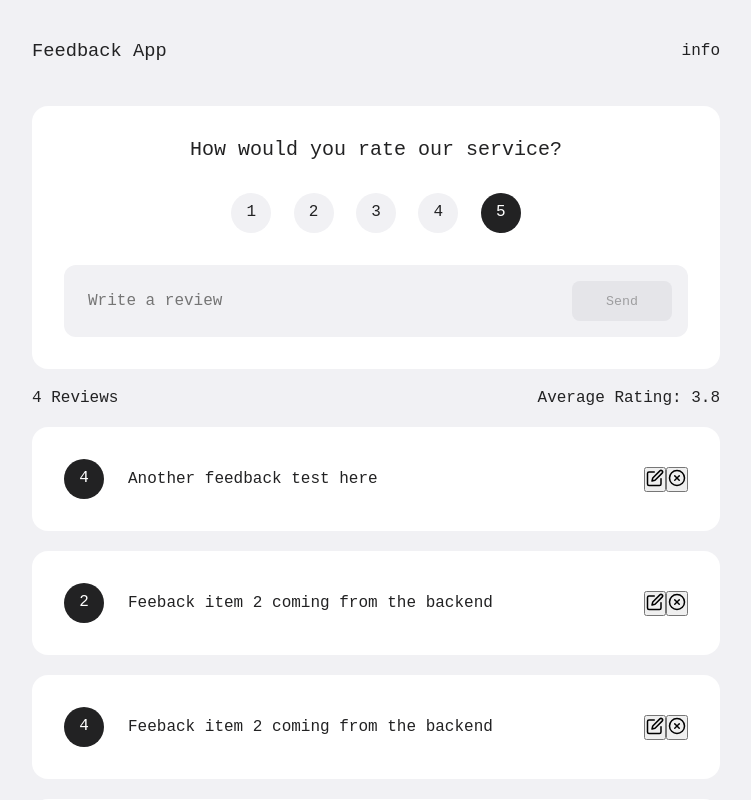
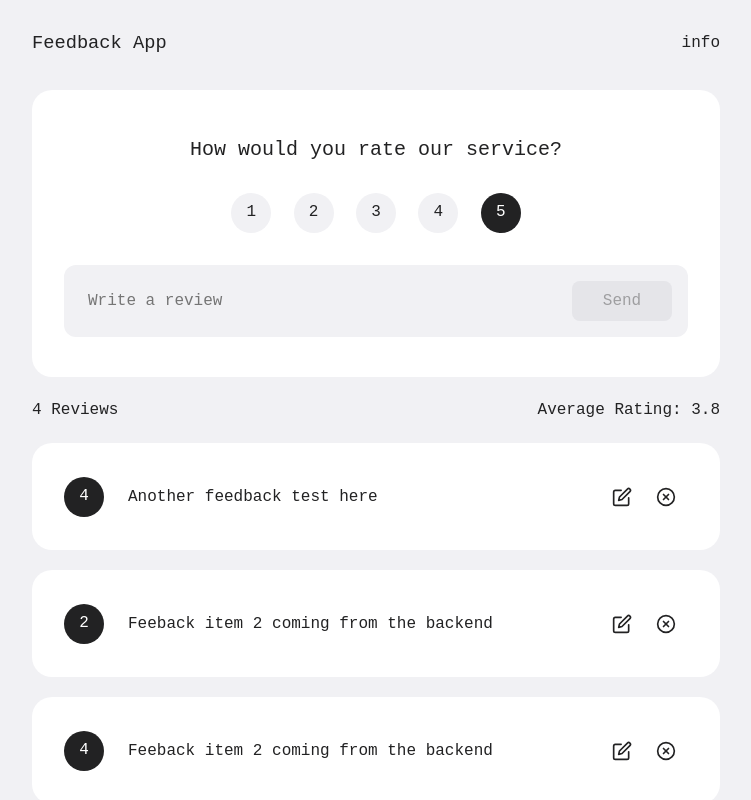
Before and after one commit to juananton/feedback-app, a React (Create React App) app: page / in a window 1280 px wide. Shown: the top 800 px of the page, without its empty margins (264-1015 px from the left). Built offline with nearby package versions, Linux system fonts and the light colour scheme; data requests are answered from the project's data file.

Commit message:
Style fixes

```diff
--- a/src/index.css
+++ b/src/index.css
@@ -41,25 +41,26 @@ ul {
 header {
   display: flex;
   align-items: center;
-  padding-top: 2.5rem;
-  padding-bottom: 1.5rem;
+  padding-top: 2rem;
+  padding-bottom: 1rem;
   justify-content: space-between;
 }
 
 .card {
   background-color: #fff;
-  border-radius: 1rem;
+  border-radius: 1.25rem;
   padding: 2rem;
   margin: 1.25rem 0;
-}
-
-.card.active {
-  outline: 2px solid #222223;
 }
 
 .card h2 {
   font-size: 20px;
   text-align: center;
+  margin-top: 1rem;
+}
+
+.card.active {
+  outline: 2px solid #222223;
 }
 
 .rating {
@@ -116,6 +117,7 @@ header {
   padding: 1rem;
   padding-left: 1.5rem;
   border-radius: 0.75rem;
+  margin-bottom: 0.5rem;
 }
 
 input {
@@ -134,6 +136,7 @@ input:focus {
   display: flex;
   justify-content: space-between;
   align-items: center;
+  margin: 1.5rem 0;
 }
 
 .item-wrapper {
@@ -164,21 +167,21 @@ input:focus {
   justify-content: flex-end;
 }
 
-.icon {
-  width: 1.125rem;
-  height: 1.125rem;
-}
-.close,
-.edit {
+.btn-icon {
   cursor: pointer;
   background: none;
   border: none;
   padding: 0.75rem 0.75rem 0.5rem;
   border-radius: 0.5rem;
+  color: #222223;
 }
 
-.close:hover,
-.edit:hover {
+.btn-icon .icon {
+  width: 1.25rem;
+  height: 1.25rem;
+}
+
+.btn-icon:hover {
   background-color: #f6f6f6;
 }
 
@@ -191,6 +194,7 @@ input:focus {
   height: 40px;
   cursor: pointer;
   font-family: inherit;
+  font-size: inherit;
 }
 
 .btn-primary {
@@ -218,8 +222,10 @@ input:focus {
 }
 
 .message {
-  padding-top: 10px;
+  margin: 1.5rem 0 0.5rem;
   text-align: center;
+  color: orangered;
+  font-size: 0.875rem;
 }
 
 .about h1 {
```
